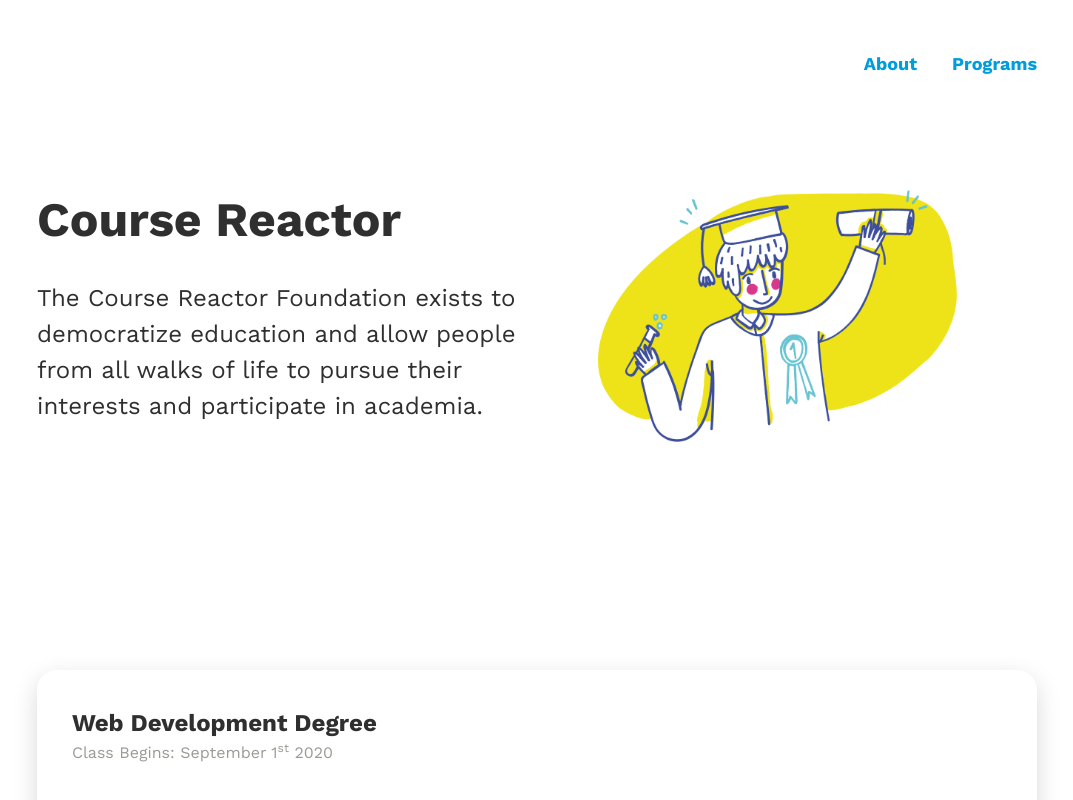
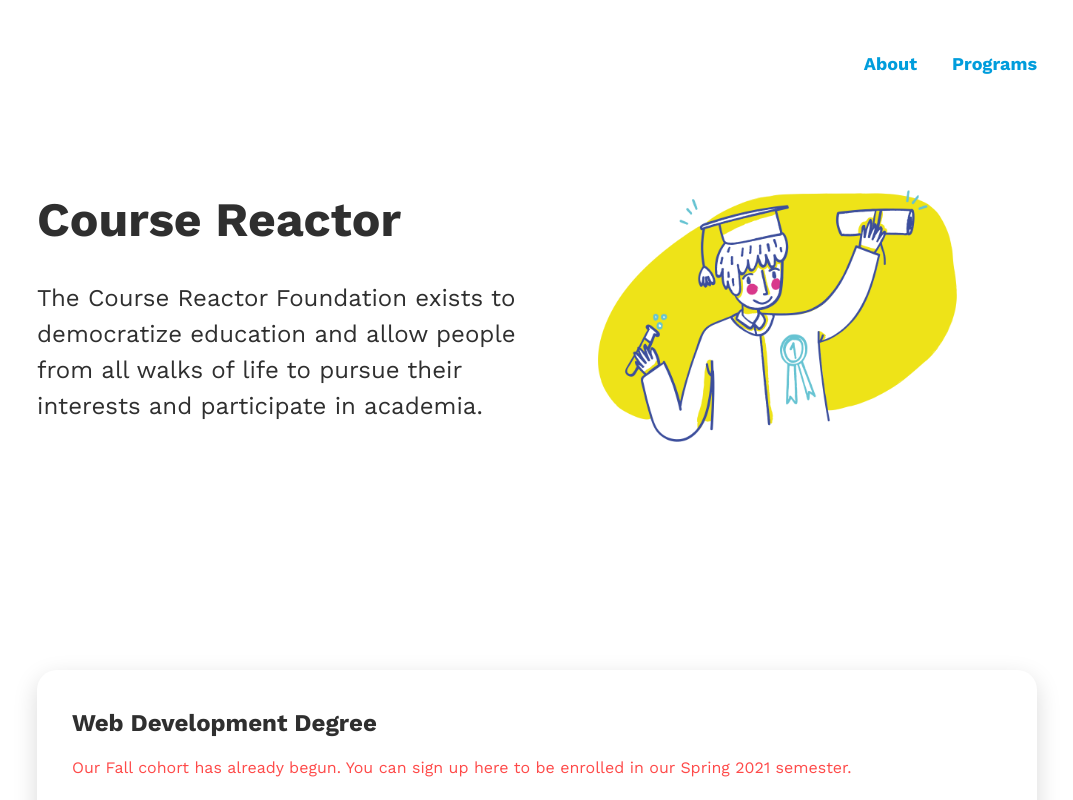
Before and after one commit to Course-Reactor/course-reactor, a Next.js app: page / in a window 1280 px wide. Shown: the top 800 px of the page, without its empty margins (103-1176 px from the left). Built offline with nearby package versions, Linux system fonts and the light colour scheme.

Commit message:
chore: updates registration to enroll students in spring semester

```diff
--- a/components/RegistrationForm.js
+++ b/components/RegistrationForm.js
@@ -51,7 +51,7 @@ export default function RegistrationForm() {
       variables: {
         full_name: fullName,
         email_address: emailAddress,
-        cohort: "fall_2020_web",
+        cohort: "spring_2021_web",
       },
     });
   };
@@ -60,8 +60,9 @@ export default function RegistrationForm() {
     <>
       <header>
         <h2>Web Development Degree</h2>
-        <span>
-          Class Begins: September 1<sup>st</sup> 2020
+        <span className={style.error}>
+          Our Fall cohort has already begun. You can sign up here to be enrolled
+          in our Spring 2021 semester.
         </span>
       </header>
       <form onSubmit={handleSubmit} className={style.form}>
--- a/pages/programs/index.js
+++ b/pages/programs/index.js
@@ -16,9 +16,7 @@ export default function Programs() {
             <Card>
               <header>
                 <h2>Web Development Degree</h2>
-                <span>
-                  Class Begins: September 1<sup>st</sup> 2020
-                </span>
+                <span>Next Cohort Begins: Spring 2021</span>
               </header>
               <Link href="/programs/web-development">
                 <a className={styleUtils.bold}>Learn More</a>
```
